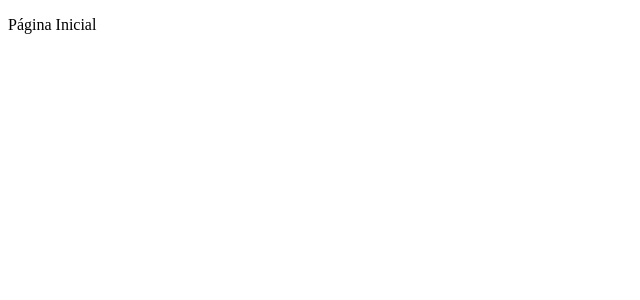
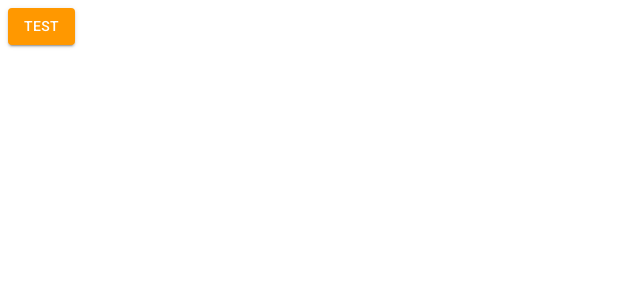
Before and after one commit to juancamilojc/cadastro-mui-ts, a React (Create React App) app: page /pagina-inicial in a window 1280 px wide. Shown: the top 300 px of the page, without its empty margins (0-640 px from the left). Built offline with nearby package versions, Linux system fonts and the light colour scheme.

Commit message:
feat: Adicionado tema claro e provider

```diff
--- a/package.json
+++ b/package.json
@@ -3,6 +3,11 @@
   "version": "0.1.0",
   "private": true,
   "dependencies": {
+    "@emotion/react": "^11.11.4",
+    "@emotion/styled": "^11.11.5",
+    "@fontsource/roboto": "^5.0.13",
+    "@mui/icons-material": "^5.15.15",
+    "@mui/material": "^5.15.15",
     "react": "^18.2.0",
     "react-dom": "^18.2.0",
     "react-router-dom": "6",
--- a/public/index.html
+++ b/public/index.html
@@ -5,16 +5,14 @@
     <link rel="icon" href="%PUBLIC_URL%/favicon.ico" />
     <meta name="viewport" content="width=device-width, initial-scale=1" />
     <meta name="theme-color" content="#000000" />
-    <meta
-      name="description"
-      content="Cadastros básicos"
-    />
+    <meta name="description" content="Cadastros básicos" />
     <link rel="apple-touch-icon" href="%PUBLIC_URL%/logo192.png" />
-
     <link rel="manifest" href="%PUBLIC_URL%/manifest.json" />
-
+    <link rel="stylesheet" href="https://fonts.googleapis.com/css?family=Roboto:300,400,500,700&display=swap" />
+    <link rel="stylesheet" href="https://fonts.googleapis.com/icon?family=Material+Icons" />
     <title>Cadastros</title>
   </head>
+
   <body>
     <noscript>Você precida de JavaScript para rodar o projeto.</noscript>
     <div id="root"></div>
--- a/src/App.tsx
+++ b/src/App.tsx
@@ -1,10 +1,15 @@
 import { BrowserRouter } from "react-router-dom";
 import { AppRoutes } from "./routes";
 
+import { ThemeProvider } from "@mui/material";
+import { LightTheme } from "./shared/themes";
+
 export const App = () => {
   return (
-    <BrowserRouter>
-      <AppRoutes/>
-    </BrowserRouter>
+    <ThemeProvider theme={LightTheme}>
+      <BrowserRouter>
+        <AppRoutes/>
+      </BrowserRouter>
+    </ThemeProvider>
   );
 }
--- a/src/routes/index.tsx
+++ b/src/routes/index.tsx
@@ -1,10 +1,11 @@
+import { Button } from "@mui/material";
 import { Routes, Route, Navigate } from "react-router-dom";
 
 export const AppRoutes = () => {
 
     return (
         <Routes>
-            <Route path="/pagina-inicial" element={<p>Página Inicial</p>} />
+            <Route path="/pagina-inicial" element={ <Button variant="contained" color="primary">Test</Button> } />
 
             <Route path="*" element={<Navigate to="/pagina-inicial" />} />
         </Routes>
--- /dev/null
+++ b/src/shared/themes/Light.ts
@@ -0,0 +1,23 @@
+import { createTheme } from "@mui/material";
+import { blue, orange } from "@mui/material/colors";
+
+export const LightTheme = createTheme({
+    palette: {
+        primary: {
+            main:orange[500],
+            dark: orange[700],
+            light: orange[300],
+            contrastText: '#FCFCFC',
+        },
+        secondary: {
+            main:blue[500],
+            dark: blue[700],
+            light: blue[300],
+            contrastText: '#FCFCFC',
+        },
+        background: {
+            default: '#F1F1F1',
+            paper: '#FFFFFF',
+        }
+    }
+});
--- a/src/shared/themes/index.ts
+++ b/src/shared/themes/index.ts
@@ -1 +1 @@
-export { };
+export * from './Light';
```
Also changed, not shown: 1 other file (tests, documents, lock files or other folders).
